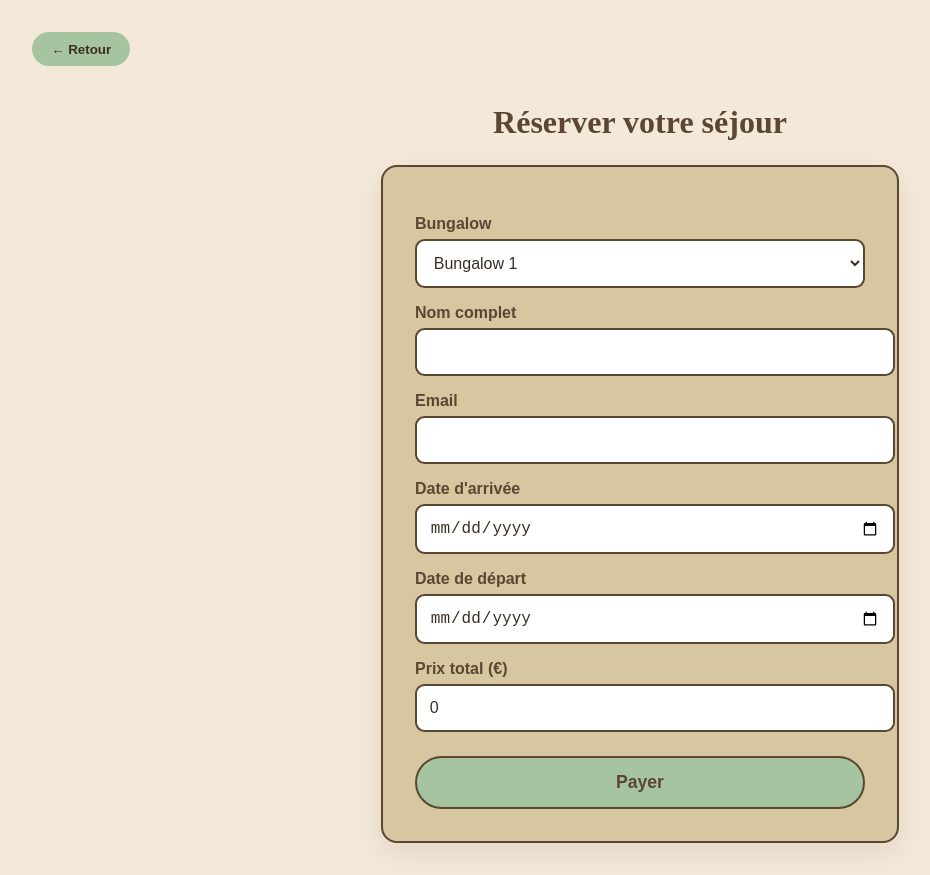
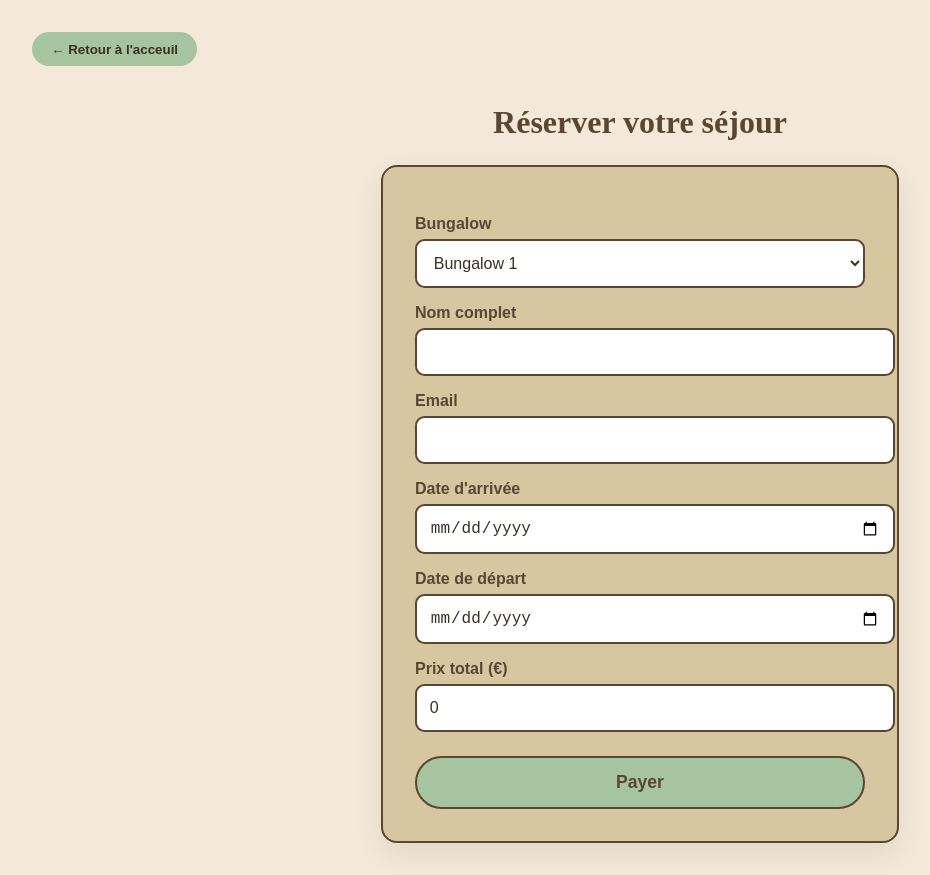
Before and after one commit to hugobrez974-cell/h, a website: page frontend/reservation.html in a window 1280 px wide. Shown: the whole page, without its empty margins (0-930 px from the left). Drawn offline with Linux system fonts and the light colour scheme.

Commit message:
Update reservation.html

```diff
--- a/frontend/reservation.html
+++ b/frontend/reservation.html
@@ -98,7 +98,7 @@
 
 <body>
   <button onclick="window.location.href='main.html'" class="btn-retour">
-  ← Retour
+  ← Retour à l'acceuil
 </button>
 
 
```
